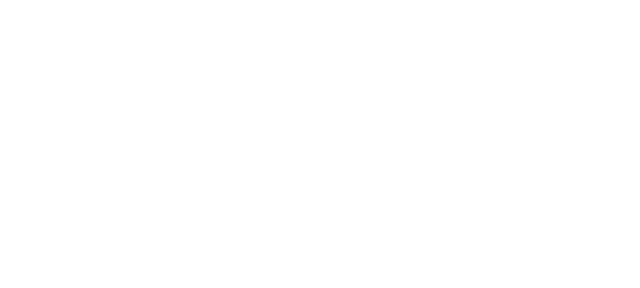
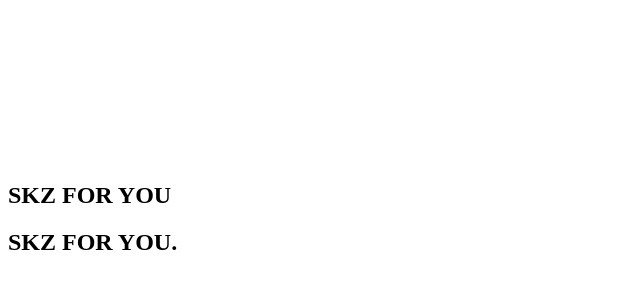
Before and after one commit to term2codingproject/SKZ-FOR-YOU, a plain HTML site: page index.html in a window 1280 px wide. Shown: the whole page, without its empty margins (0-640 px from the left). Drawn offline with Linux system fonts and the light colour scheme.

Commit message:
Update index.html

```diff
--- a/index.html
+++ b/index.html
@@ -1,34 +1,36 @@
 <!DOCTYPE html>
 <html lang="en">
-
-
-
 <head>
   <!-- meta -->
   <meta charset="utf-8">
   <meta content="width=device-width, initial-scale=1.0" name="viewport">
-
   <title>SKZ FOR YOU</title>
   <meta content="" name="keywords">
   <meta content="" name="description">
 
 </head>
-
 <body>
-
   <!-- start section navbar -->
   <nav id="main-nav">
     <div class="row">
       <div class="container"
 
+
+        <ul class="nav-menu list-unstyled">
+          <!-- <li><a href="#header" class="smoothScroll">Home</a></li> --
+        </ul>
+
       </div>
     </div>
   </nav>
   <!-- End section navbar -->
-<style>
-  body {
-  background-image: ('https://assets.teenvogue.com/photos/6238ca8e258ee25d7a069d95/16:9/w_2560%2Cc_limit/Stray%2520Kids_ODDINARY_2.jpg');
-}
-</style>
-  </body>
-  </html>
+<div id="header" class="home header content">
+    <canvas id="demo-canvas"></canvas>
+    <div class="container demo">
+      <div class="header-content">
+
+        <h1 class="show-desktop">SKZ FOR YOU</span></h1>
+        <h1 class="show-mobile">SKZ FOR YOU.</h1>
+      </div>
+    </div>
+  </div>
```
